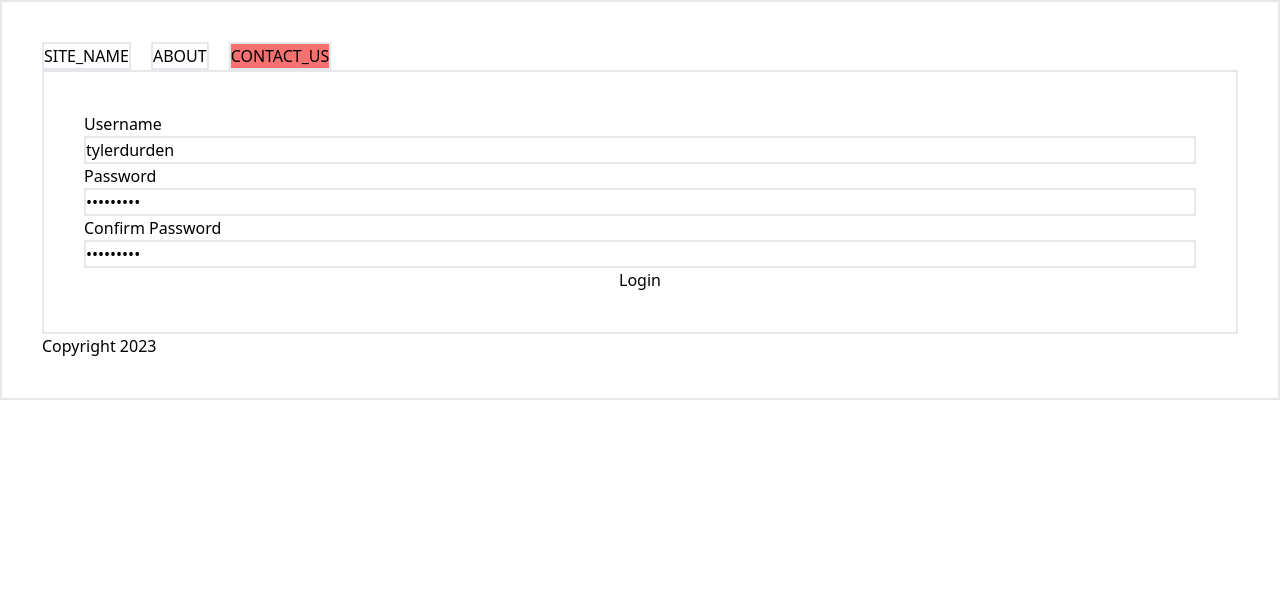
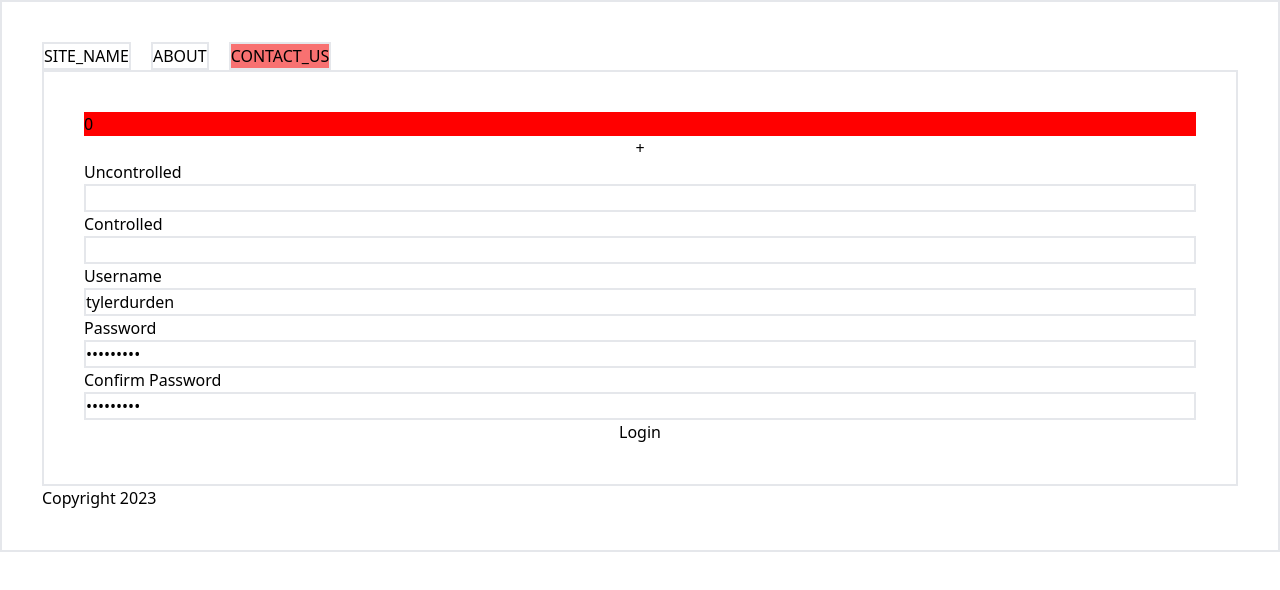
Before and after one commit to maurusrv/vite-react-project-maurusrv, a React (Vite) app: page / in a window 1280 px wide. Shown: the top 590 px of the page. Built offline with nearby package versions, Linux system fonts and the light colour scheme.

Commit message:
Anatomy of Functional Component + Intro to Hooks

```diff
--- /dev/null
+++ b/src/components/FunctionalComponent.jsx
@@ -0,0 +1,70 @@
+// Anatomy of A React Component
+
+import { useState, useEffect } from 'react'
+import LoginForm from './LoginForm'
+
+const FunctionalComponent = (props) => { // React Component  (special JS Function)
+  const { propNameWhereTheNameIsWhatYouDecide, name } = props // parameters
+
+  // hooks
+  const [
+    input, // first item of array, getter, your state variable
+    setInput, // second item of array, setter, your state variable updater
+  ] = useState('') // function call to declare a state, returns an array
+
+  useEffect() // side-effects
+
+  // event handlers
+  const onChangeInput = (e) => {
+    setInput(e.target.value)
+  }
+
+  // can be conditional return
+  // if (someBoolean) {
+  //   return null
+  // }
+
+  const someVariable = 'hello'
+
+  return ( // JSX return: DOM tag, React Component in JSX, array of DOM / JSX, only one / root tag, fragment (<> </>)
+    <>
+      <input value={input} onChange={onChangeInput} />
+      <>
+        {someVariable}
+      </>
+      <LoginForm />
+      <div></div>
+    </>
+  )
+}
+
+
+// const func = (object) => {
+//   // object.a, object.b
+// }
+
+// const func = ({ a, b }) => {
+//   // a, b
+// }
+
+
+// const object = {
+//   a: 1,
+//   b: 2,
+// }
+// func(object)
+
+// func({
+//   a: 1,
+//   b: 2,
+// })
+
+
+// const numbers = [1, 2, 3]
+// const callback = (number) => {
+//   console.log(number)
+// }
+
+// numbers.forEach(callback)
+
+// setCount((previousCount) => previousCount + 1)
--- a/src/components/LoginForm.jsx
+++ b/src/components/LoginForm.jsx
@@ -1,13 +1,17 @@
-import { useEffect, useState } from 'react'
+import { useEffect, useState, useRef } from 'react'
 import Input from './Input'
 
 const LoginForm = () => {
   const [username, setUsername] = useState('tylerdurden') // is a function that returns an array
+  const uncontrolledInputRef = useRef()
+  const [controlled, setControlled] = useState('')
 
   useEffect(() => {
-    console.log({
-      username
-    })
+    // console.log("LoginForm is re-rendered")
+    // console.log({
+    //   username
+    // })
+    // console.log(count)
   })
 
   const values = {
@@ -30,9 +34,48 @@ const LoginForm = () => {
 
   const onUsernameChange = (e) => setUsername(e.target.value)
 
+  const onChangeUncontrolled = (e) => {
+    // console.log(e.target.value)
+  }
+
+  const onChangeControlled = (e) => {
+    console.log(e.target.value)
+    setControlled(e.target.value)
+  }
+
+  const onSubmit = (e) => {
+    e.preventDefault()
+    // console.log(uncontrolledInputRef.current.value)
+  }
+
+  const [count, setCount] = useState(0)
+  const [backgroundColor, setBackgroundColor] = useState('')
+
+  const colors = ['red', 'orange', 'yellow', 'green', 'blue', 'indigo', 'violet']
+
+  useEffect(() => {
+    console.log({
+      count,
+      currentColor: colors[count]
+    })
+    setBackgroundColor(colors[count])
+  }, [count])
+
+  const onClick = () => {
+    // expensive db update
+    setCount((prevCount) => prevCount + 1)
+  }
 
   return (
-    <form className="flex flex-col border-solid border-2 p-10">
+    <form className="flex flex-col border-solid border-2 p-10" onSubmit={onSubmit}>
+      <h1 style={{
+        backgroundColor,
+      }}>{count}</h1>
+      <button onClick={onClick}>+</button>
+      <label>Uncontrolled</label>
+      <input ref={uncontrolledInputRef} className="border-2" type="text" onChange={onChangeUncontrolled}/>
+      <label>Controlled</label>
+      <input className="border-2" type="text" onChange={onChangeControlled} value={controlled} />
       <Input
         key="username"
         label="Username"
```
